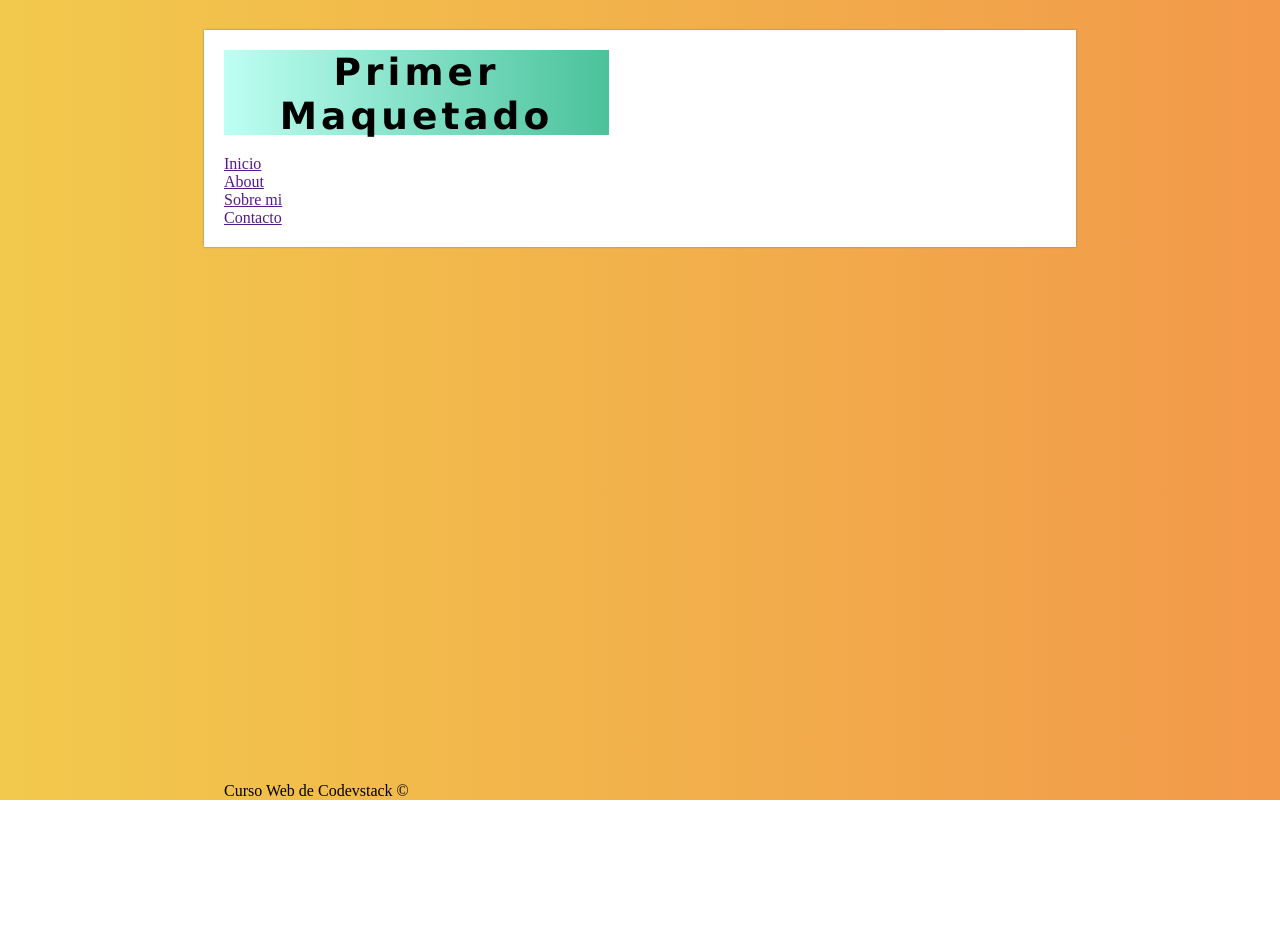
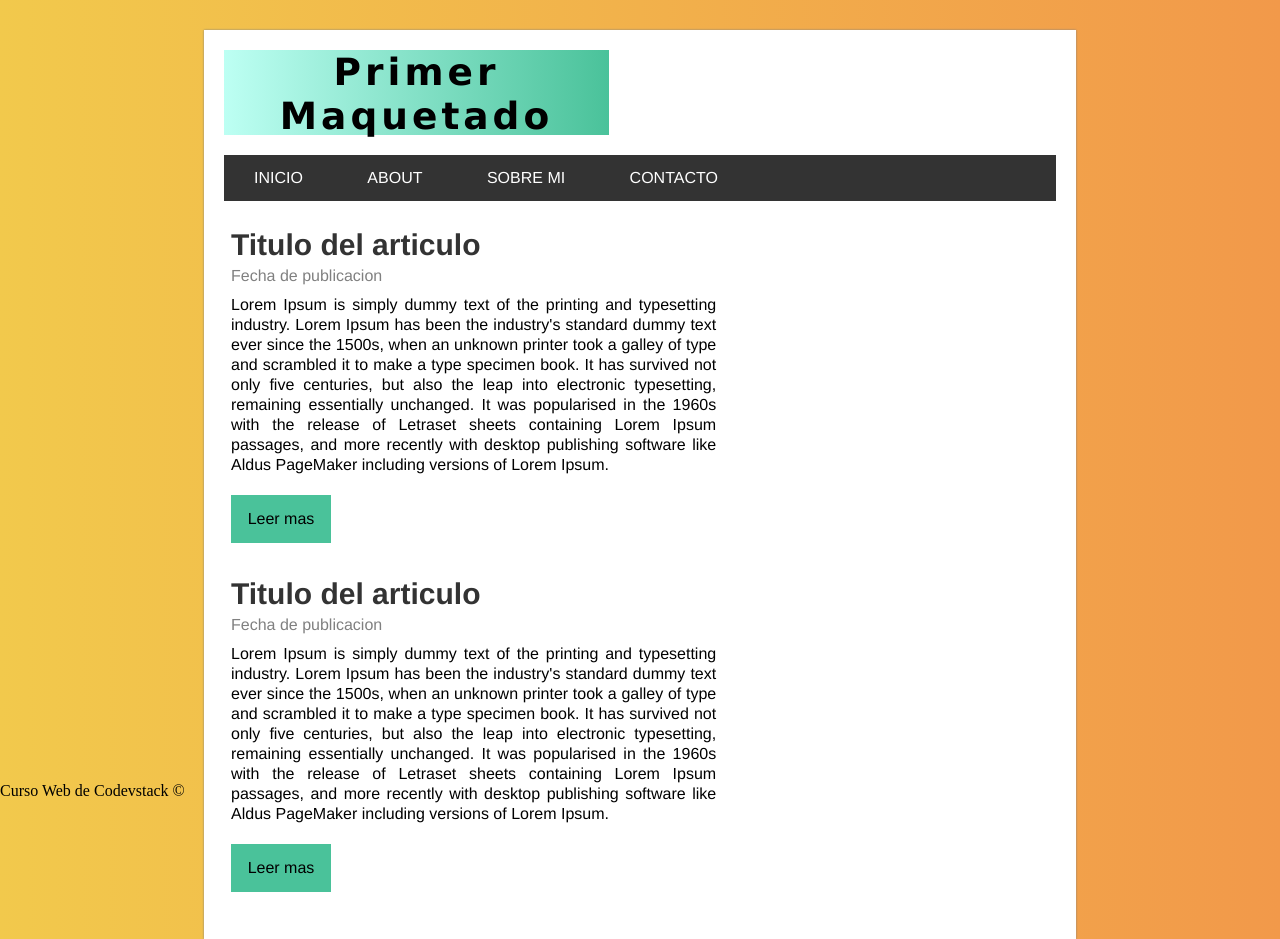
Before and after one commit to Ricardo191998/Primer-maquetado, a plain HTML site: page index.html in a window 1280 px wide. Shown: the top 939 px of the page. Before the commit the page ends 800 px from the top, so only its background shows below. Drawn offline with Linux system fonts and the light colour scheme.

Commit message:
+Agregando contenido

```diff
--- a/css/styles.css
+++ b/css/styles.css
@@ -22,6 +22,8 @@ body{
     background-color: white;
     padding: 20px;
     box-shadow: 0px 0px 2px gray;
+    margin-bottom: 30px;
+
 }
 
 .logo{
@@ -39,7 +41,78 @@ body{
 }
 
 footer{
-    position: absolute;
-    bottom: 0px;
+    position:  absolute !important;
+    bottom: 0px !important;
+}
 
+.menu{
+    font-family: Helvetica, Arial;
+    background-color: #333;
+    width: 100%;
+    text-transform: uppercase;
+    margin-bottom: 20px;
 }
+
+.menu ul{
+    line-height: 46px;
+    list-style: none;
+}
+
+.menu ul li{
+    height: 46px;
+    display: inline-block;
+    transition: all 300ms;
+}
+
+.menu li:hover{
+    background-color:#4AC29A ;
+}
+
+.menu a{
+    display: block;
+    color: white;
+    text-decoration: none;
+    padding-left: 30px;
+    padding-right: 30px;
+}
+
+
+.posts{
+    width: 60%;
+    float: left;
+    font-family: Helvetica, Arial;
+}
+
+.post{
+    padding: 7px;
+}
+
+.post h2{
+    font-size: 30px;
+    color: #333;
+}
+
+.date{
+    display: block;
+    color: gray;
+    margin-top:5px
+}
+
+.post p{
+    margin-top: 10px;
+    margin-bottom: 20px;
+    line-height: 20px;
+    text-align: justify;
+}
+
+.btn{
+    background-color:#4AC29A ;
+    text-decoration: none;
+    display: block;
+    margin-top: 10px;
+    width: 70px;
+    padding: 15px;
+    text-align: center;
+    color: black;
+    margin-bottom: 20px;
+}
--- a/index.html
+++ b/index.html
@@ -14,8 +14,8 @@
                 <h1>Primer Maquetado</h1>
             </div>
             <div class ="clearfix"></div>
-            <nav>
-                <ul class="menu">
+            <nav class="menu">
+                <ul >
                     <li>
                         <a href="">Inicio</a>
                     </li>
@@ -31,9 +31,31 @@
                 </ul>
             </nav>
         </header>
-        <footer>
-            <div>Curso Web de Codevstack &copy;</div>
-        </footer>
+        <section class="content">
+            <div class="posts">
+                <article class="post">
+                    <h2>Titulo del articulo</h2>
+                    <span class = "date">Fecha de publicacion</span>
+                    <p>
+                        Lorem Ipsum is simply dummy text of the printing and typesetting industry. Lorem Ipsum has been the industry's standard dummy text ever since the 1500s, when an unknown printer took a galley of type and scrambled it to make a type specimen book. It has survived not only five centuries, but also the leap into electronic typesetting, remaining essentially unchanged. It was popularised in the 1960s with the release of Letraset sheets containing Lorem Ipsum passages, and more recently with desktop publishing software like Aldus PageMaker including versions of Lorem Ipsum.
+                    </p>
+                    <a href="#" class="btn">Leer mas</a>
+                </article>
+
+                <article class="post">
+                    <h2>Titulo del articulo</h2>
+                    <span class = "date">Fecha de publicacion</span>
+                    <p>
+                        Lorem Ipsum is simply dummy text of the printing and typesetting industry. Lorem Ipsum has been the industry's standard dummy text ever since the 1500s, when an unknown printer took a galley of type and scrambled it to make a type specimen book. It has survived not only five centuries, but also the leap into electronic typesetting, remaining essentially unchanged. It was popularised in the 1960s with the release of Letraset sheets containing Lorem Ipsum passages, and more recently with desktop publishing software like Aldus PageMaker including versions of Lorem Ipsum.
+                    </p>
+                    <a href="#" class="btn">Leer mas</a>
+                </article>
+            </div>
+             <div class="clearfix"></div>
+        </section>
     </section>
+    <footer>
+        <div>Curso Web de Codevstack &copy;</div>
+    </footer>
 </body>
 </html>
```
